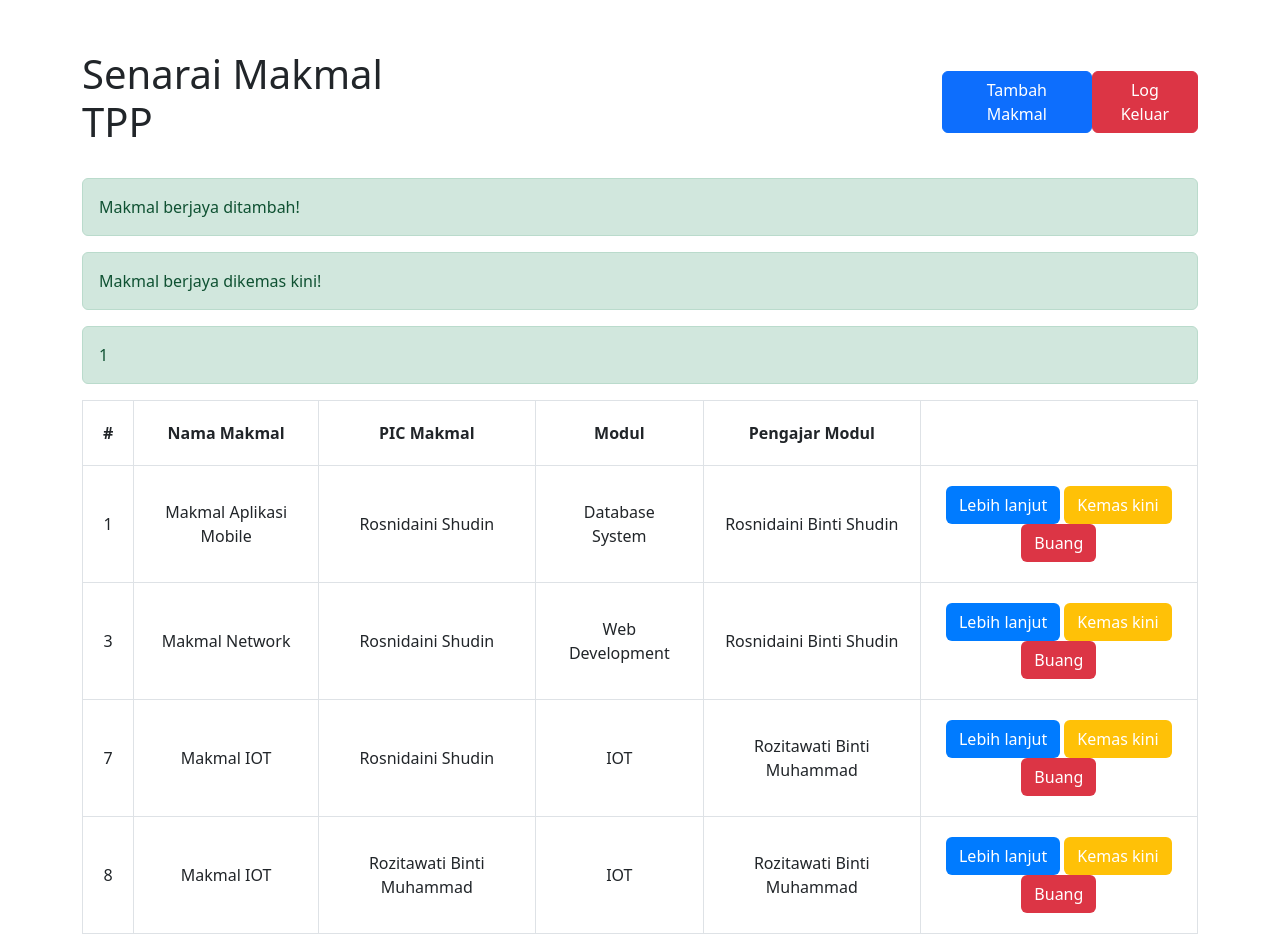
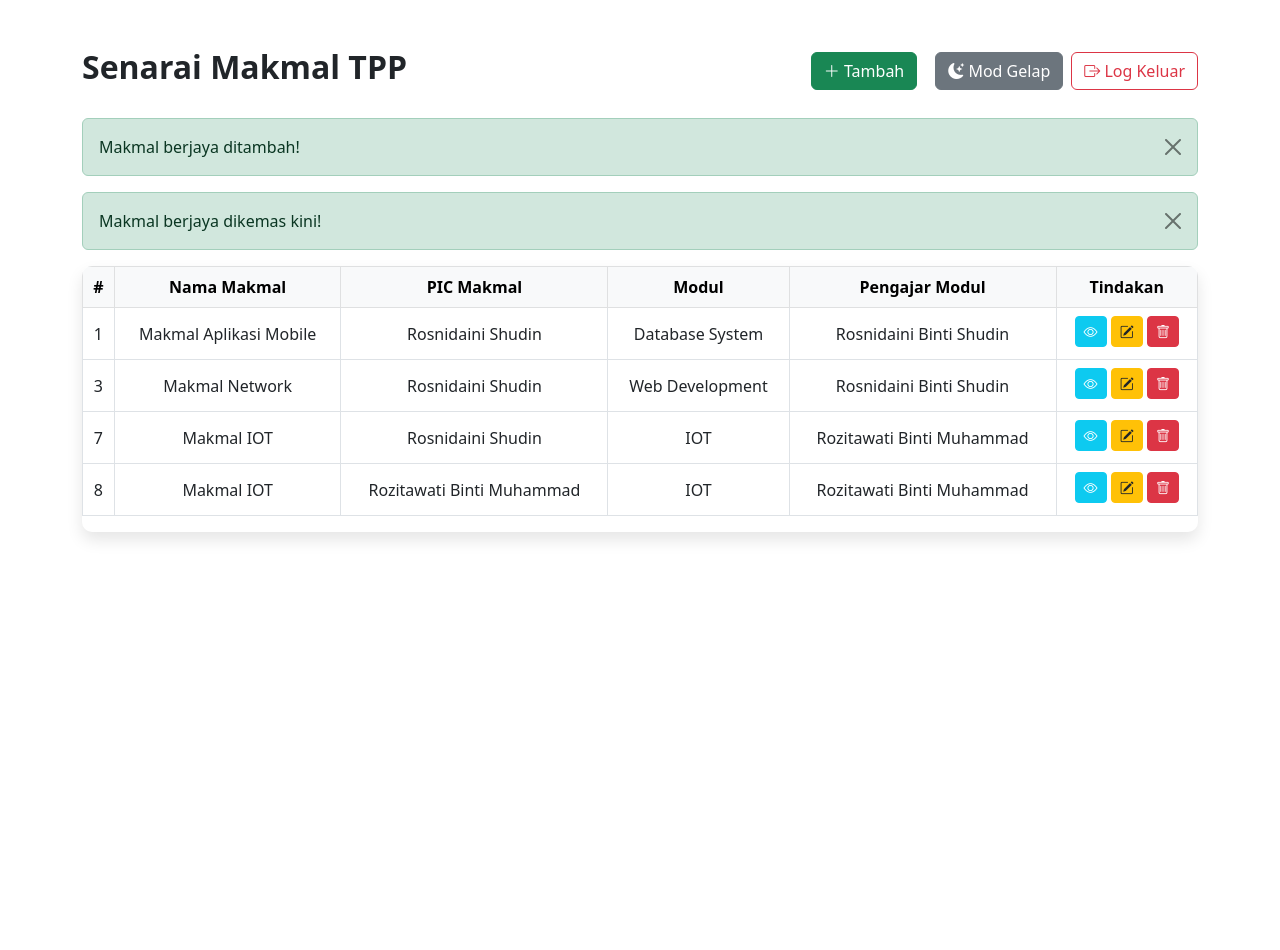
Before and after one commit to Vamos09/makmal, a PHP site: page /index.php in a window 1280 px wide. After the commit the page ends 540 px from the top, so only its background shows below. Run offline with PHP 8.4, Linux system fonts and the light colour scheme; the visitor is signed in with stand-in values (Sample User, id 1); data comes from the database, SQL or seed files in the repository; both versions use the stored data as it was after the commit.

Commit message:
Butang Tukar Mod Gelap/Cerah

```diff
--- a/index.php
+++ b/index.php
@@ -1,126 +1,155 @@
 <?php
 session_start();
-
-// Teruskan dengan kod sedia ada...
 ?>
 <!DOCTYPE html>
-<html lang="en">
+<html lang="ms">
 <head>
   <meta charset="UTF-8">
-    <meta name="viewport" content="width=device-width, initial-scale=1.0">
-    <link rel="stylesheet" href="https://cdn.jsdelivr.net/npm/bootstrap@5.2.2/dist/css/bootstrap.min.css" integrity="sha384-Zenh87qX5JnK2Jl0vWa8Ck2rdkQ2Bzep5IDxbcnCeuOxjzrPF/et3URy9Bv1WTRi" crossorigin="anonymous">
+  <meta name="viewport" content="width=device-width, initial-scale=1">
   <title>Senarai Makmal TPP</title>
+  <link href="https://cdn.jsdelivr.net/npm/bootstrap@5.3.0/dist/css/bootstrap.min.css" rel="stylesheet">
+  <link href="https://cdn.jsdelivr.net/npm/bootstrap-icons@1.10.5/font/bootstrap-icons.css" rel="stylesheet">
 
   <style>
-        table td, table th {
-            vertical-align: middle;
-            text-align: center;
-            padding: 20px !important;
+    body.dark-mode {
+      background-color: #121212;
+      color: #e0e0e0;
     }
 
-        header {
-            display: flex;
-            justify-content: space-between;
-            align-items: center;
-            margin-bottom: 20px;
-        }
-
-        .container {
-            margin-top: 50px;
+    body.dark-mode .table {
+      color: #e0e0e0;
     }
 
     .btn-blue {
-            background-color: #007bff;
-            color: white;
+      background-color: #0d6efd;
+      color: #fff;
     }
 
     .btn-yellow {
       background-color: #ffc107;
-            color: white;
+      color: #000;
     }
 
     .btn-red {
       background-color: #dc3545;
-            color: white;
+      color: #fff;
     }
 
-        #tambah{
-            margin-left: 30rem;
+    .btn-blue:hover,
+    .btn-yellow:hover,
+    .btn-red:hover {
+      opacity: 0.9;
     }
 
+    .table-bordered th,
+    .table-bordered td {
+      vertical-align: middle;
+      text-align: center;
+    }
+
+    .header-title {
+      font-weight: 600;
+      font-size: 2rem;
+    }
+
+    .dark-toggle {
+      margin-left: 10px;
+    }
+
+    .table-hover tbody tr:hover {
+      background-color: #f8f9fa;
+    }
+
+    body.dark-mode .table-hover tbody tr:hover {
+      background-color: #1e1e1e;
+    }
+
+    .shadow-table {
+      box-shadow: 0 0.5rem 1rem rgba(0,0,0,0.1);
+      border-radius: 10px;
+      overflow: hidden;
+    }
   </style>
 </head>
 <body>
-    <div class="container">
-        <header class="d-flex justify-content-between align-items-center my-4">
-            <h1>Senarai Makmal TPP</h1>
-            <a href="create.php" class="btn btn-primary" id="tambah">Tambah Makmal</a>
-            <a href="index.php" class="btn btn-danger">Log Keluar</a>
-        </header>
+  <div class="container py-5">
+    <div class="d-flex justify-content-between align-items-center mb-4">
+      <h1 class="header-title">Senarai Makmal TPP</h1>
+      <div class="d-flex flex-wrap gap-2">
+        <a href="create.php" class="btn btn-success"><i class="bi bi-plus-lg"></i> Tambah</a>
+        <button id="darkToggle" class="btn btn-secondary dark-toggle"><i class="bi bi-moon-stars-fill"></i> Mod Gelap</button>
+        <a href="logout.php" class="btn btn-outline-danger"><i class="bi bi-box-arrow-right"></i> Log Keluar</a>
+      </div>
+    </div>
 
-        <!-- Paparan mesej kejayaan atau ralat -->
-        <?php
-        if (isset($_SESSION["create"])) {
-            echo '<div class="alert alert-success">' . $_SESSION["create"] . '</div>';
-            unset($_SESSION["create"]);
-        }
+    <?php foreach (['create', 'update', 'delete'] as $type): ?>
+      <?php if (isset($_SESSION[$type])): ?>
+        <div class="alert alert-success alert-dismissible fade show" role="alert">
+          <?= $_SESSION[$type]; unset($_SESSION[$type]); ?>
+          <button type="button" class="btn-close" data-bs-dismiss="alert" aria-label="Tutup"></button>
+        </div>
+      <?php endif; ?>
+    <?php endforeach; ?>
 
-        if (isset($_SESSION["update"])) {
-            echo '<div class="alert alert-success">' . $_SESSION["update"] . '</div>';
-            unset($_SESSION["update"]);
-        }
-
-        if (isset($_SESSION["delete"])) {
-            echo '<div class="alert alert-success">' . $_SESSION["delete"] . '</div>';
-            unset($_SESSION["delete"]);
-        }
-        ?>
-
-        <table class="table table-bordered">
-            <thead>
+    <div class="table-responsive shadow-table">
+      <table class="table table-bordered table-hover align-middle">
+        <thead class="table-light">
           <tr>
             <th>#</th>
             <th>Nama Makmal</th>
             <th>PIC Makmal</th>
             <th>Modul</th>
             <th>Pengajar Modul</th>
-                    <th></th>
+            <th>Tindakan</th>
           </tr>
         </thead>
         <tbody>
-
           <?php
           include('connect.php');
-            $sqlSelect = "SELECT * FROM rekod_makmal";
-            $result = mysqli_query($conn, $sqlSelect);
-
-            $count = 1; // Variabel untuk nomor urut dinamis
-            if ($result && mysqli_num_rows($result) > 0) {
-                while ($data = mysqli_fetch_array($result)) {
+          $sql = "SELECT * FROM rekod_makmal";
+          $result = mysqli_query($conn, $sql);
+          if ($result && mysqli_num_rows($result) > 0):
+            while ($data = mysqli_fetch_assoc($result)):
           ?>
             <tr>
-
-                    <td><?php echo htmlspecialchars($data['id']); ?></td>
-                    <td><?php echo htmlspecialchars($data['namamakmal']); ?></td>
-                    <td><?php echo htmlspecialchars($data['picmakmal']); ?></td>
-                    <td><?php echo htmlspecialchars($data['modul']); ?></td>
-                    <td><?php echo htmlspecialchars($data['pengajarmodul']); ?></td>
+              <td><?= htmlspecialchars($data['id']) ?></td>
+              <td><?= htmlspecialchars($data['namamakmal']) ?></td>
+              <td><?= htmlspecialchars($data['picmakmal']) ?></td>
+              <td><?= htmlspecialchars($data['modul']) ?></td>
+              <td><?= htmlspecialchars($data['pengajarmodul']) ?></td>
               <td>
-                        <a href="view.php?id=<?php echo htmlspecialchars($data['id']); ?>" class="btn btn-blue">Lebih lanjut</a>
-                        <a href="edit.php?id=<?php echo htmlspecialchars($data['id']); ?>" class="btn btn-yellow">Kemas kini</a>
-                        <a href="delete.php?id=<?php echo htmlspecialchars($data['id']); ?>" onclick="return confirm('Adakah anda pasti ingin buang rekod ini?')" class="btn btn-red">Buang</a>
+                <a href="view.php?id=<?= $data['id'] ?>" class="btn btn-sm btn-info text-white mb-1"><i class="bi bi-eye"></i></a>
+                <a href="edit.php?id=<?= $data['id'] ?>" class="btn btn-sm btn-warning text-dark mb-1"><i class="bi bi-pencil-square"></i></a>
+                <a href="delete.php?id=<?= $data['id'] ?>" class="btn btn-sm btn-danger mb-1" onclick="return confirm('Buang rekod ini?')"><i class="bi bi-trash"></i></a>
               </td>
             </tr>
           <?php
-                $count++; // Nomor urut bertambah
-                }
-            } else {
-                echo "<tr><td colspan='5' class='text-center'>Tiada rekod makmal dijumpai.</td></tr>";
-            }
+            endwhile;
+          else:
           ?>
-
+            <tr>
+              <td colspan="6" class="text-center">Tiada rekod makmal dijumpai.</td>
+            </tr>
+          <?php endif; ?>
         </tbody>
       </table>
     </div>
+  </div>
+
+  <!-- JS -->
+  <script src="https://cdn.jsdelivr.net/npm/bootstrap@5.3.0/dist/js/bootstrap.bundle.min.js"></script>
+  <script>
+    const toggleBtn = document.getElementById('darkToggle');
+    const body = document.body;
+
+    if (localStorage.getItem('darkMode') === 'enabled') {
+      body.classList.add('dark-mode');
+    }
+
+    toggleBtn.addEventListener('click', () => {
+      body.classList.toggle('dark-mode');
+      localStorage.setItem('darkMode', body.classList.contains('dark-mode') ? 'enabled' : 'disabled');
+    });
+  </script>
 </body>
 </html>
```
Also changed, not shown: database/komputer.sql (line endings or trailing spaces). Lines whose indentation alone changed are shown as unchanged.
